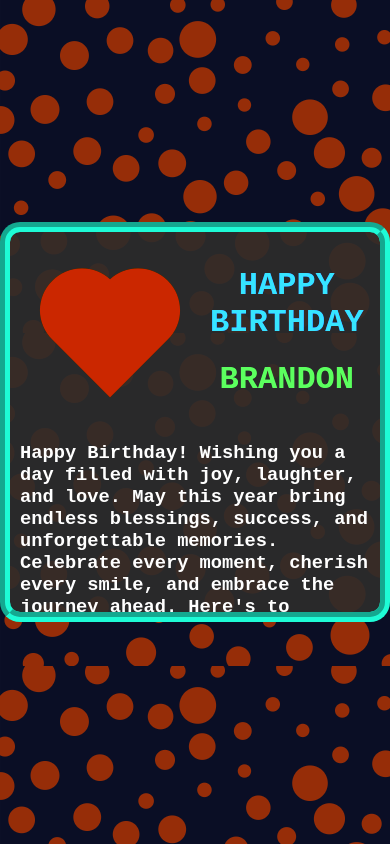
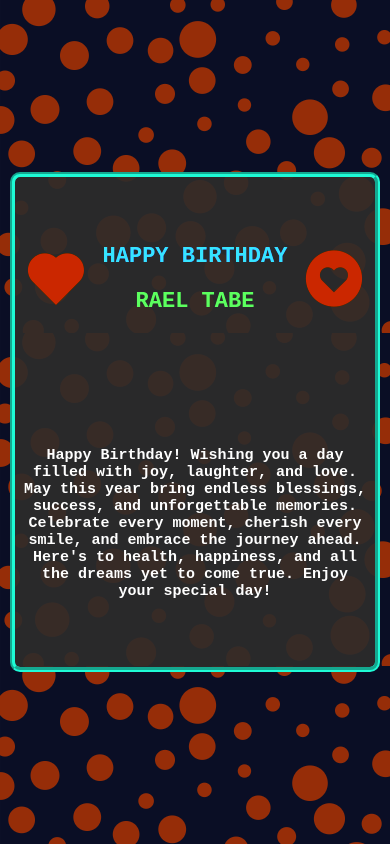
Before and after one commit to rael-mutabe/birthday-card, a plain HTML site: page index.html in a window 390 px wide. Drawn offline with nearby package versions, Linux system fonts and the light colour scheme.

Commit message:
Made the birthday card responsive to small screens

```diff
--- a/index.html
+++ b/index.html
@@ -18,7 +18,7 @@
         </div>
         <div class="title">
           <h1 class="wishes">HAPPY BIRTHDAY</h1>
-          <h1 class="name">BRANDON</h1>
+          <h1 class="name">RAEL TABE</h1>
         </div>
         <div class="heart">
           <i class="bx bxs-heart-circle" style="color: #fd0f0f"></i>
--- a/styles.css
+++ b/styles.css
@@ -4,7 +4,7 @@
   box-sizing: border-box;
   /* border: 1px solid; */
   color: white;
-  font-family:'Courier New', Courier, monospace;
+  font-family: "Courier New", Courier, monospace;
 }
 body {
   /* border: 1px solid; */
@@ -53,7 +53,7 @@ h3 {
 }
 .titleContainer {
   display: flex;
-  /* border: 1px solid;/ */
+  /* border: 1px solid; */
   justify-content: space-around;
   align-items: center;
 }
@@ -70,11 +70,35 @@ i {
   animation: infinite dunda 2s ease-out;
 }
 @keyframes dunda {
-    0%{
-        scale: 0.5;
-    }
-    100%{
-        scale: 1;
-    }
+  0% {
+    scale: 0.5;
+  }
+  100% {
+    scale: 1;
+  }
+}
 
+@media (max-width: 480px) {
+  .container {
+    border: 5px groove #2fff7f;
+    height: 500px;
+    width: 100%;
+    border-radius: 10px;
+    margin: 10px;
+  }
+
+  .heart {
+    width: 20%;
+  }
+  i {
+    font-size: 80px;
+  }
+  h3 {
+    margin: 5px;
+    font-size: 15px;
+    text-align: center;
+  }
+  h1{
+    font-size: 22px;
+  }
 }
```
